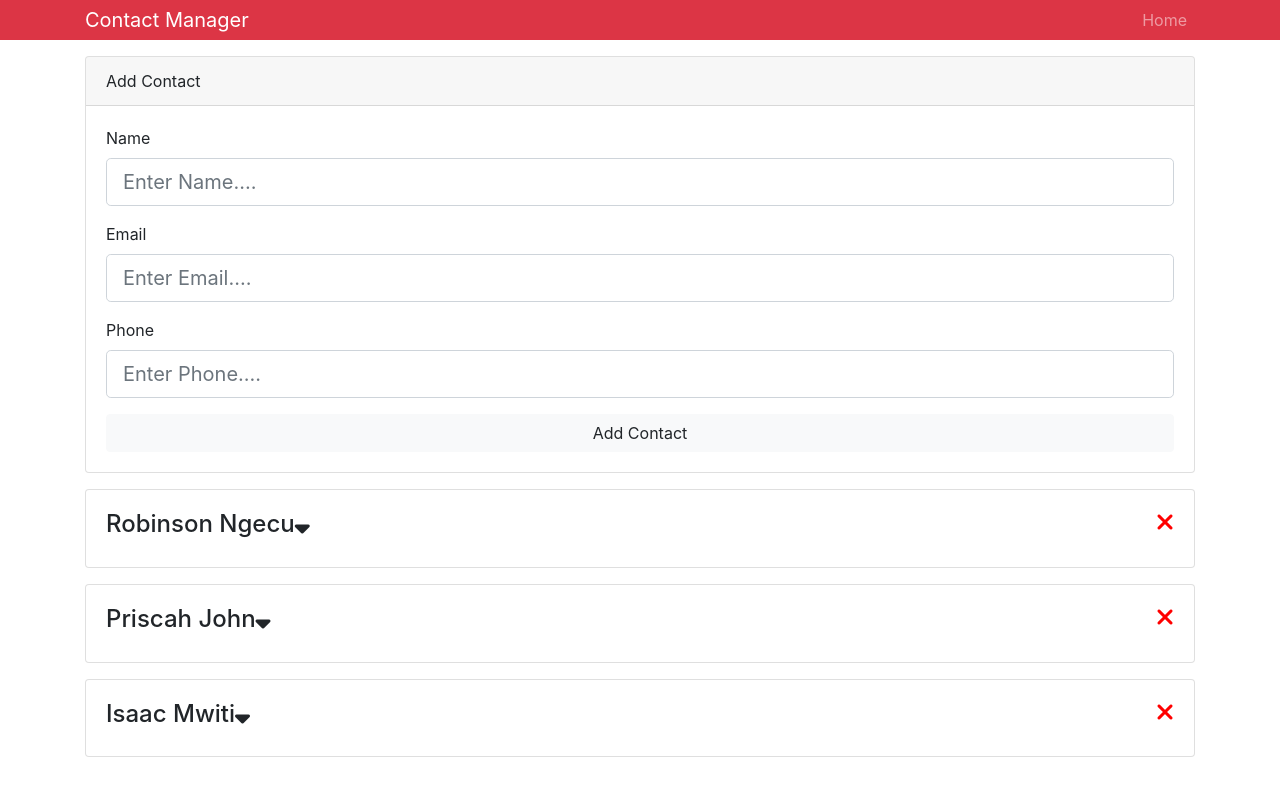
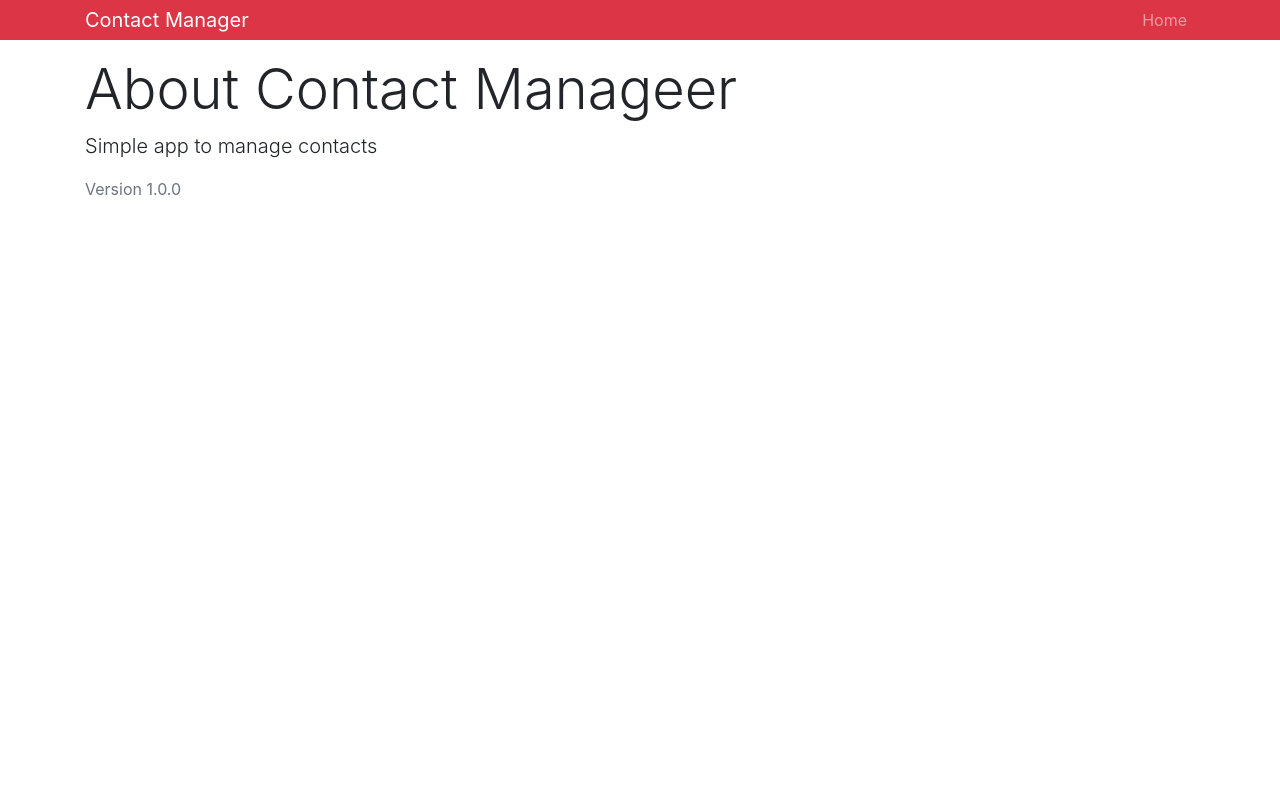
Before and after one commit to ngecu/front-to-end, a React (Create React App) app: page /About in a window 1280 px wide. Shown: the top 796 px of the page. Built offline with nearby package versions, Linux system fonts and the light colour scheme.

Commit message:
react router setup complete

```diff
--- a/package.json
+++ b/package.json
@@ -10,6 +10,7 @@
     "classnames": "^2.3.1",
     "react": "^17.0.1",
     "react-dom": "^17.0.1",
+    "react-router-dom": "^5.2.0",
     "react-scripts": "4.0.3",
     "uuid": "^8.3.2",
     "web-vitals": "^1.1.0"
--- a/src/App.js
+++ b/src/App.js
@@ -1,8 +1,12 @@
 import React, { Component } from 'react'
 import './App.css';
+
+import {BrowserRouter as Router,Route,Switch} from 'react-router-dom';
+
 import Contacts from './components/contacts/Contacts';
 import Header from './components/layout/Header';
 import AddContact from './components/contacts/AddContact';
+import About from './components/pages/About'
 
 import {Provider} from './Context'
 
@@ -13,13 +17,21 @@
 
     return (
       <Provider>
+        <Router>
       <div className="App">
         <Header branding="Contact Manager" />
+
         <div className="container">
-          <AddContact/>
-        <Contacts />
+          <Switch>
+
+            <Route exact path="/" component={Contacts}/>
+            <Route exact path="/contact/add" component={AddContact}/>
+            <Route exact path="/About" component={About}/>
+
+          </Switch>
         </div>
       </div>
+      </Router>
       </Provider>
     )
   }
--- a/src/components/contacts/Contacts.js
+++ b/src/components/contacts/Contacts.js
@@ -14,6 +14,7 @@
                     const {contacts} = value;
                     return (
                         <React.Fragment>
+                            <h1 className="display-4 mb-2"> <span className="text-danger"> Contact </span> List </h1>
                         {contacts.map(contact => (
                         <Contact
                         key = {contact.id}
--- /dev/null
+++ b/src/components/pages/About.js
@@ -0,0 +1,12 @@
+import React from 'react'
+
+function About() {
+    return (
+        <div>
+            <h1 className="display-4">About Contact Manageer</h1>
+        <p className="lead">Simple app to manage contacts</p>
+        <p className="text-secondary">Version 1.0.0</p>
+        </div>
+    )
+}
+export default About
```
Also changed, not shown: 1 other file (tests, documents, lock files or other folders).
